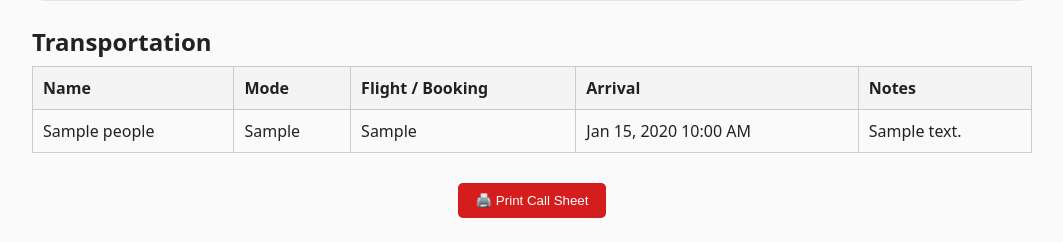
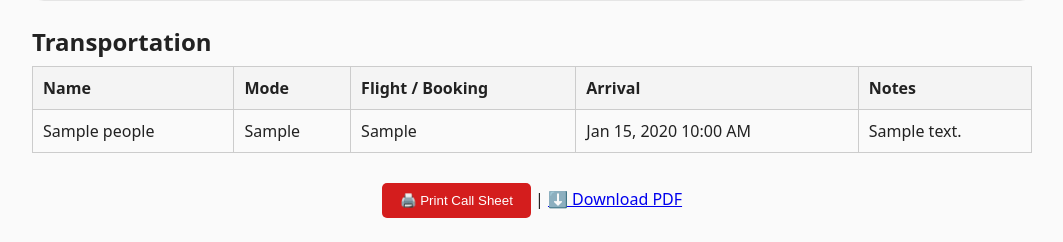
Before and after one commit to Ksmishra123/osa_staff, a Flask app: page /events/1/call-sheet in a window 1280 px wide. Shown: the part 830-1072 px from the top of the page, without its empty margins (108-1171 px from the left). Run offline with Flask 3, Linux system fonts and the light colour scheme; a user stored in the database is signed in; tables that the repository leaves empty hold one stand-in row (values such as "Sample post"); parts of the project's set-up code (start-up, migrations or seed data) failed here and were passed over.

Commit message:
Update call_sheet.html

```diff
--- a/templates/call_sheet.html
+++ b/templates/call_sheet.html
@@ -152,7 +152,7 @@
 </table>
 
 <div style="text-align:center; margin-top:30px;" class="noprint">
-  <button onclick="window.print()" class="print-btn">🖨️ Print Call Sheet</button>
+  <button onclick="window.print()" class="print-btn">🖨️ Print Call Sheet</button> | <a class="button" href="{{ url_for('call_sheet_pdf', eid=ev.id) }}">⬇️ Download PDF</a>
 </div>
 
 {% endblock %}
```
